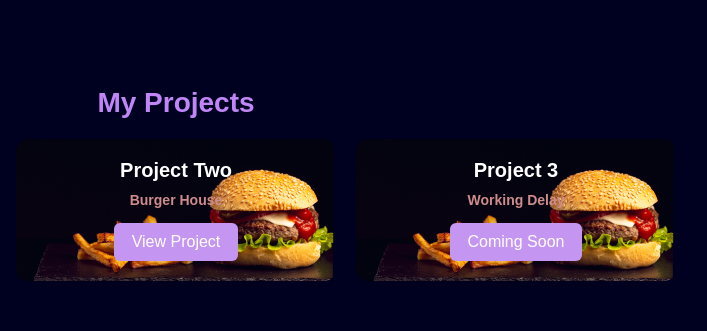
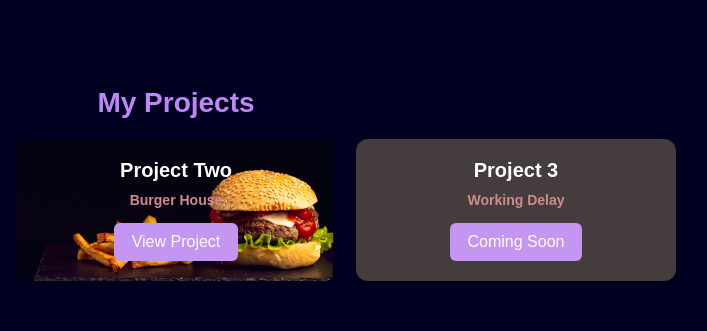
Before and after one commit to shahab-02/Portfolio_Project, a plain HTML site: page Portfolio Project/index.html in a window 1280 px wide. Shown: the part 820-1151 px from the top of the page, 464-1171 px from the left. Drawn offline with nearby package versions, Linux system fonts and the light colour scheme.

Commit message:
Update style.css

```diff
--- a/Portfolio Project/style.css
+++ b/Portfolio Project/style.css
@@ -181,8 +181,9 @@ nav {
     background-size: cover;
 }
 #project3card {
-    background-image: url(images/Project2.png);
-    background-size: cover;
+/*     background-image: url(images/Project2.png);
+    background-size: cover; */
+    background-color: rgb(69, 61, 61);
 }
 
 .project-card:hover {
```
